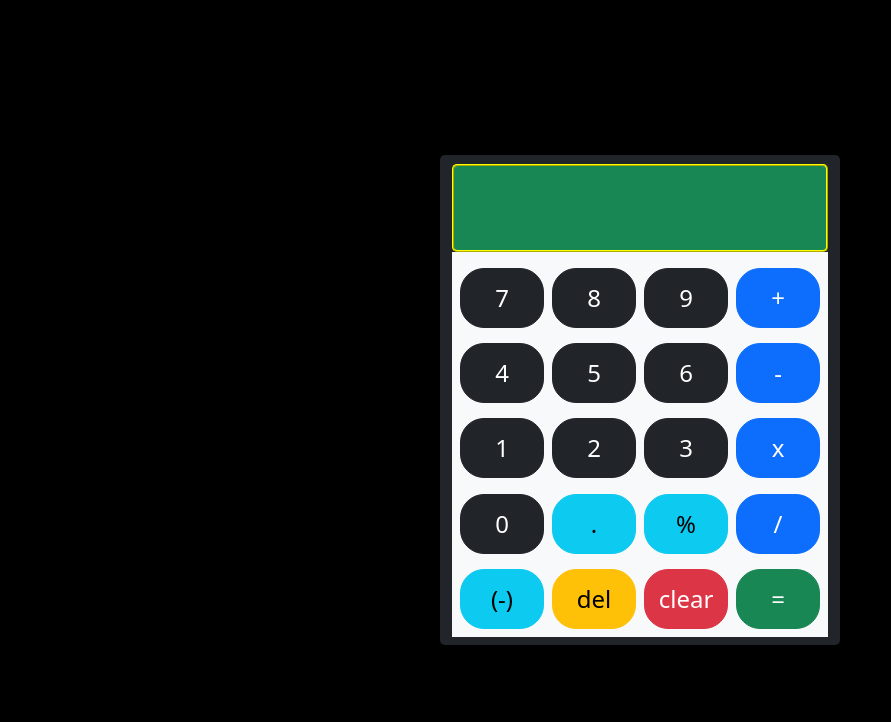
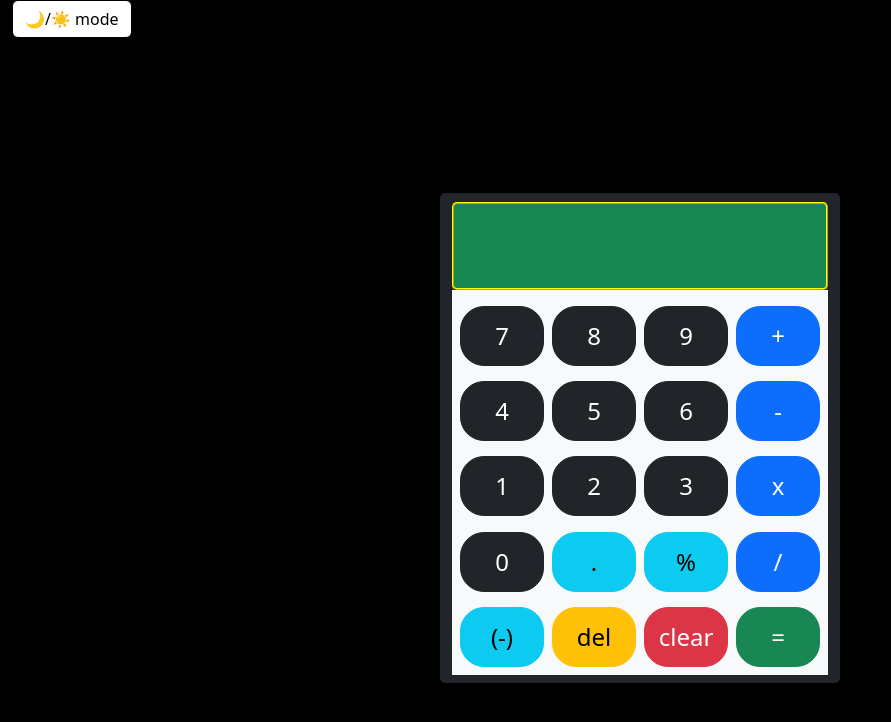
Before and after one commit to code-af/calculator-js, a plain HTML site: page index.html in a window 1280 px wide. Shown: the whole page, without its empty margins (0-891 px from the left). Drawn offline with nearby package versions, Linux system fonts and the light colour scheme.

Commit message:
Added light mode and dark mode option for the page

```diff
--- a/index.html
+++ b/index.html
@@ -9,7 +9,8 @@
 </head>
 <body>
     <div class="container-fluid">
-        <div class="row main-body justify-content-center align-items-center min-vh-100 bg-black">
+        <button onclick="toggleMode()" id="modeToggle" class="btn btn-light mode-btn">🌙/☀️ mode</button>
+        <div class="row justify-content-center align-items-center min-vh-100">
             <div class="col-md-6 col-12 calc-body bg-dark text-center pb-2">
                 <div>
                     <input type="text" id="screen" class="bg-success w-100 mt-2">
--- a/script.js
+++ b/script.js
@@ -52,3 +52,14 @@ function equalSign(){
     document.getElementById('screen').value = result
     expression = result
 }
+
+function toggleMode() {
+  document.body.classList.toggle("light-mode");
+  const btn = document.getElementById("modeToggle");
+
+  if (document.body.classList.contains("light-mode")) {
+    btn.innerText = "🌙 Mode";
+  } else {
+    btn.innerText = "☀️ Mode";
+  }
+}
--- a/style.css
+++ b/style.css
@@ -1,9 +1,20 @@
+body.light-mode{
+  background-color: gainsboro;
+}
+body.light-mode .mode-btn{
+    background-color: black;
+    color: white;
+    border: 1px solid white;
+}
 body {
   min-height: 100vh;
   background-color: black;
 }
-.main-body{
-
+.mode-btn {
+  background-color: white;
+  color: black;
+  border: 1px solid black;
+  transition: all 0.3s ease;
 }
 .calc-body {
     max-width: 400px;   /* limit size on desktop */
```
